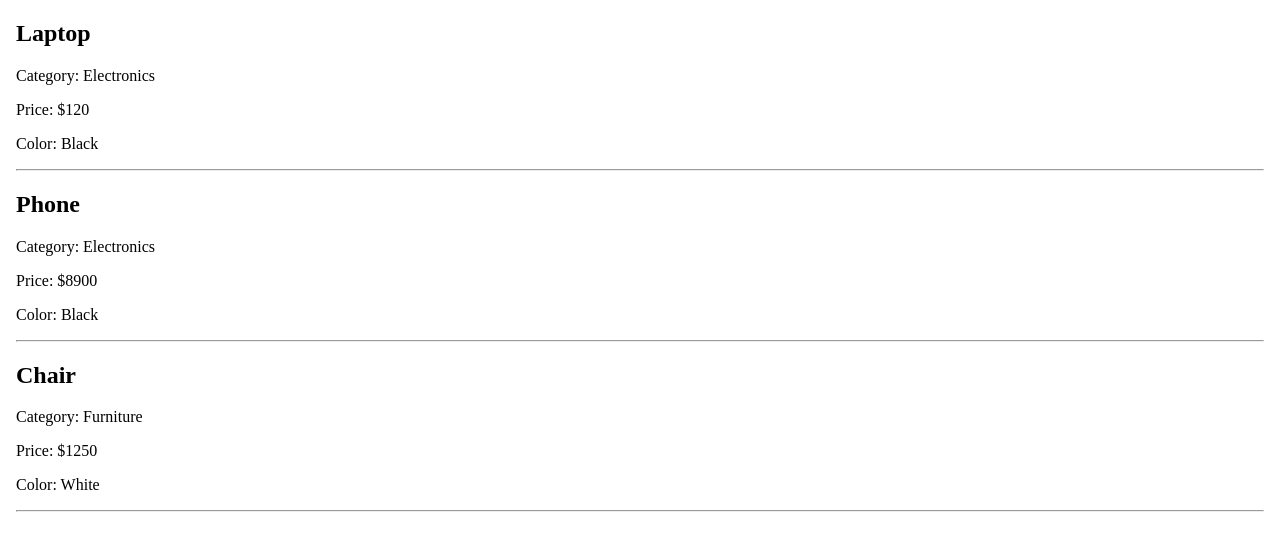
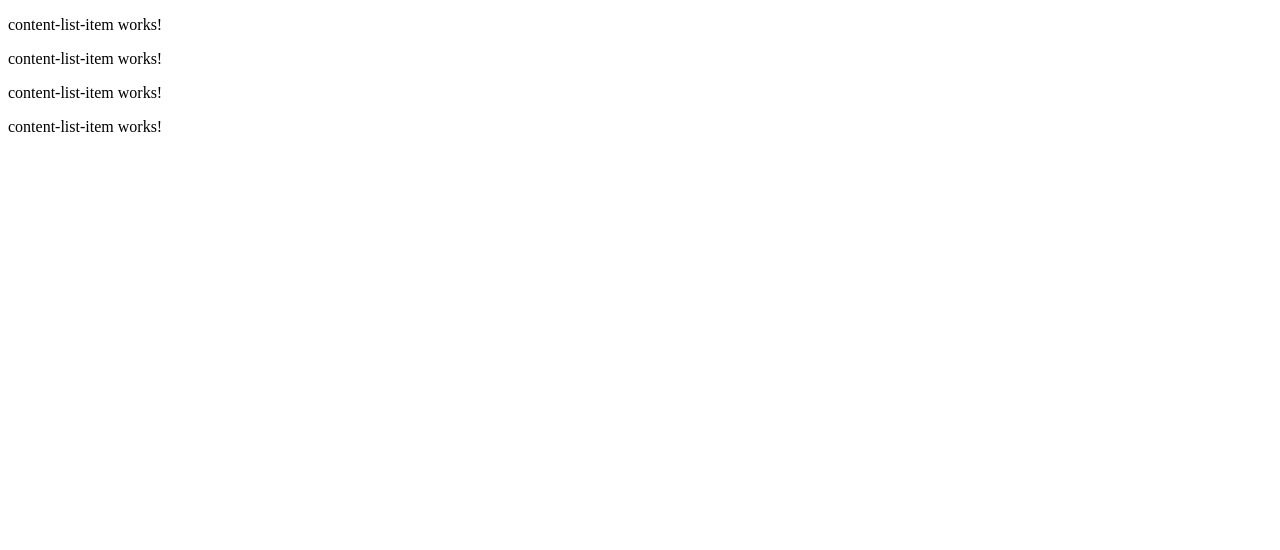
Before and after one commit to Aryanparmar123/Aryan_Parmar_Learning_Angular_new, an Angular app: page / in a window 1280 px wide. Shown: the top 550 px of the page. Built offline with nearby package versions, Linux system fonts and the light colour scheme.

Commit message:
done till step 8

```diff
--- a/src/app/app.component.html
+++ b/src/app/app.component.html
@@ -1,18 +1,20 @@
-<!DOCTYPE html>
-<html lang="en">
-<head>
-  <title></title>
-  <meta charset="UTF-8">
-  <meta name="viewport" content="width=device-width, initial-scale=1.0">
-</head>
-<body>
-<div *ngFor="let product of products">
-  <h2>{{ product.name }}</h2>
-  <p>Category: {{ product.category }}</p>
-  <p>Price: ${{ product.price }}</p>
-  <p>Color: {{ product.color }}</p>
-  <hr>
-</div>
+<!--<!DOCTYPE html>-->
+<!--<html lang="en">-->
+<!--<head>-->
+<!--  <title></title>-->
+<!--  <meta charset="UTF-8">-->
+<!--  <meta name="viewport" content="width=device-width, initial-scale=1.0">-->
+<!--</head>-->
+<!--<body>-->
+<!--<div *ngFor="let product of products">-->
+<!--  <h2>{{ product.name }}</h2>-->
+<!--  <p>Category: {{ product.category }}</p>-->
+<!--  <p>Price: ${{ product.price }}</p>-->
+<!--  <p>Color: {{ product.color }}</p>-->
+<!--  <hr>-->
+<!--</div>-->
+<app-content-list></app-content-list>
 
-</body>
-</html>
+
+<!--</body>-->
+<!--</html>-->
--- a/src/app/app.component.ts
+++ b/src/app/app.component.ts
@@ -2,10 +2,11 @@ import { Component } from '@angular/core';
 import { RouterOutlet } from '@angular/router';
 import { Product } from './models/product';
 import {CommonModule} from '@angular/common';
+import {ContentListComponent} from './content-list/content-list.component';
 
 @Component({
   selector: 'app-root',
-  imports: [RouterOutlet, CommonModule],
+  imports: [RouterOutlet, CommonModule, ContentListComponent],
   templateUrl: './app.component.html',
   standalone: true,
   styleUrl: './app.component.css'
--- a/src/app/content-list-item/content-list-item.component.ts
+++ b/src/app/content-list-item/content-list-item.component.ts
@@ -4,6 +4,7 @@ import { Component } from '@angular/core';
   selector: 'app-content-list-item',
   imports: [],
   templateUrl: './content-list-item.component.html',
+  standalone: true,
   styleUrl: './content-list-item.component.css'
 })
 export class ContentListItemComponent {
--- a/src/app/content-list/content-list.component.html
+++ b/src/app/content-list/content-list.component.html
@@ -1 +1,7 @@
-<p>content-list works!</p>
+
+<div>
+  <app-content-list-item></app-content-list-item>
+  <app-content-list-item></app-content-list-item>
+  <app-content-list-item></app-content-list-item>
+  <app-content-list-item></app-content-list-item>
+</div>
--- a/src/app/content-list/content-list.component.ts
+++ b/src/app/content-list/content-list.component.ts
@@ -1,11 +1,19 @@
 import { Component } from '@angular/core';
+import { CommonModule } from '@angular/common';
+import { Product } from '../models/product';
+import { ContentListItemComponent } from '../content-list-item/content-list-item.component';
 
 @Component({
   selector: 'app-content-list',
-  imports: [],
+  standalone: true,
+  imports: [CommonModule, ContentListItemComponent],
   templateUrl: './content-list.component.html',
-  styleUrl: './content-list.component.css'
+  styleUrls: ['./content-list.component.css'], // Fix styleUrls typo
 })
 export class ContentListComponent {
-
+  products: Product[] = [
+    { id: 1, name: "Laptop", price: 120, category: "Electronics", color: "Black" },
+    { id: 2, name: "Phone", price: 8900, category: "Electronics", color: "Black" },
+    { id: 3, name: "Chair", price: 1250, category: "Furniture", color: "White" }
+  ];
 }
```
